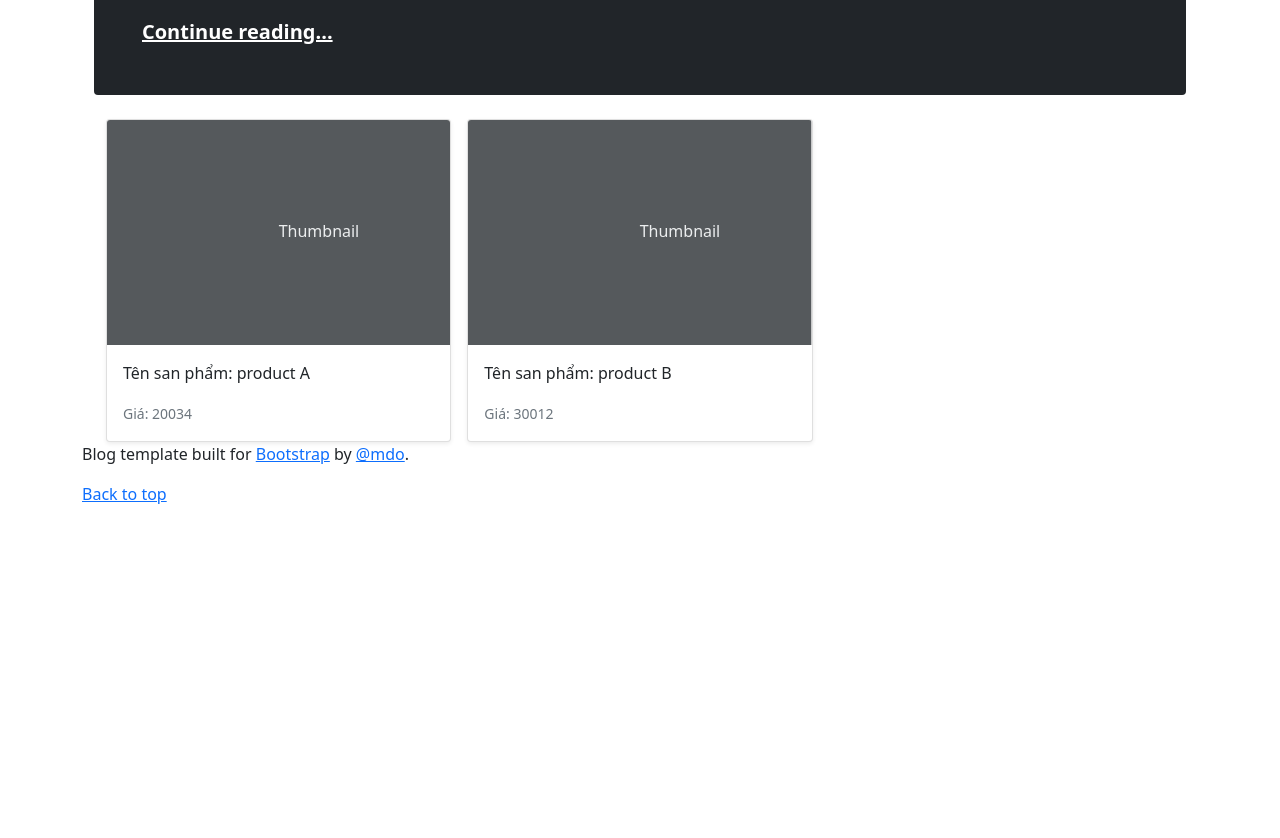
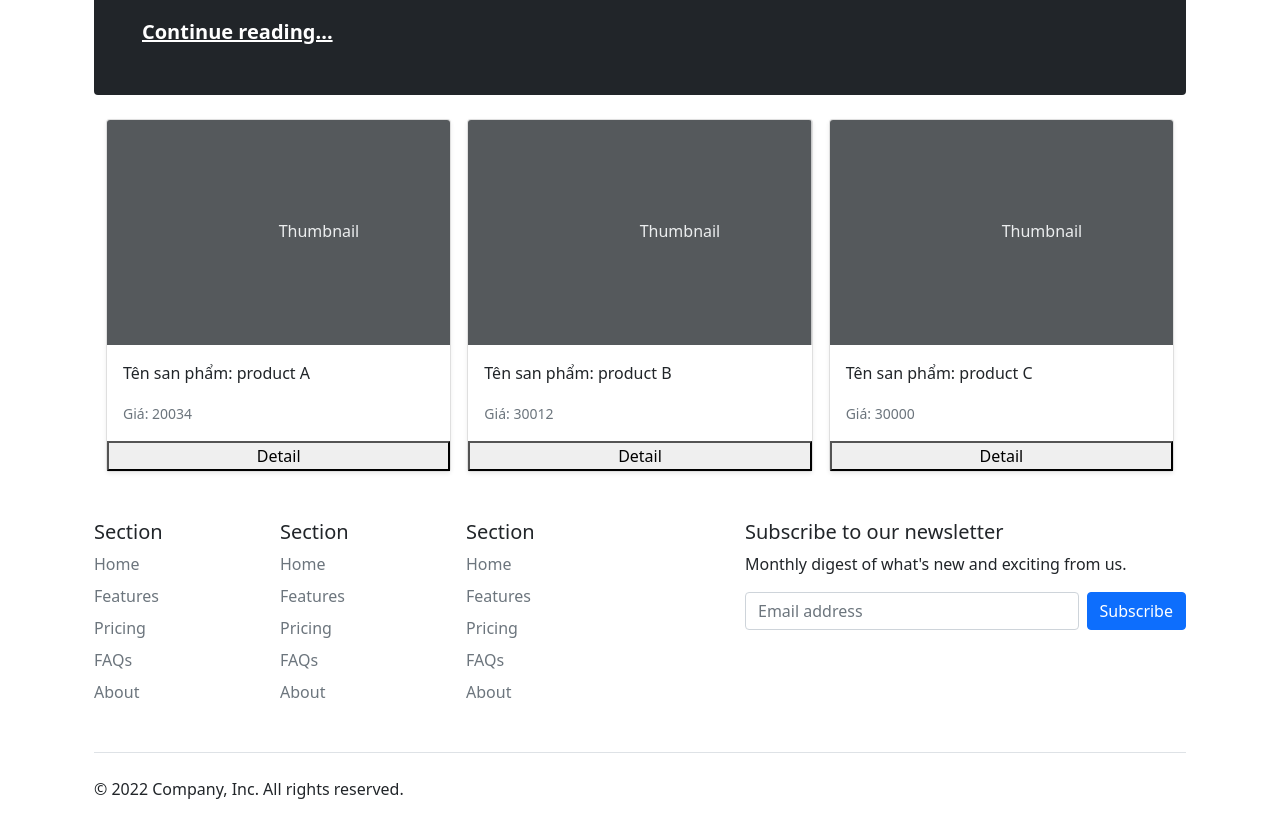
Before and after one commit to nvduy6/angular, an Angular app: page / in a window 1280 px wide. Shown: the part 406-1244 px from the top of the page. Before the commit the page ends 928 px from the top, so only its background shows below. Built offline with nearby package versions, Linux system fonts and the light colour scheme; data requests are answered from the project's data file.

Commit message:
update-product

```diff
--- a/db.json
+++ b/db.json
@@ -11,6 +11,11 @@
       "name": "product B",
       "price": 30012,
       "status": true
+    },
+    {
+      "id": 3,
+      "name": "product C",
+      "price": 30000
     }
   ]
 }
--- a/src/app/app-routing.module.ts
+++ b/src/app/app-routing.module.ts
@@ -4,6 +4,7 @@
 import { HomeComponent } from './components/home/home.component';
 import { ListProductsComponent } from './components/list-products/list-products.component';
 import { ProductAddComponent } from './components/product-add/product-add.component';
+import { ProductDetailComponent } from './components/product-detail/product-detail.component';
 import { ProductUpdateComponent } from './components/product-update/product-update.component';
 import { ProductsComponent } from './components/products/products.component';
 
@@ -15,6 +16,10 @@
       {
         path:'',
      component:ListProductsComponent
+      },
+      {
+        path:'product/:id',
+        component:ProductDetailComponent
       }
     ]
   },
--- a/src/app/components/home/home.component.html
+++ b/src/app/components/home/home.component.html
@@ -51,10 +51,65 @@
     </main>
 
     <footer class="blog-footer">
-        <p>Blog template built for <a href="https://getbootstrap.com/">Bootstrap</a> by <a href="https://twitter.com/mdo">@mdo</a>.</p>
-        <p>
-            <a href="#">Back to top</a>
-        </p>
+        <div class="container">
+            <footer class="py-5">
+                <div class="row">
+                    <div class="col-6 col-md-2 mb-3">
+                        <h5>Section</h5>
+                        <ul class="nav flex-column">
+                            <li class="nav-item mb-2"><a href="#" class="nav-link p-0 text-muted">Home</a></li>
+                            <li class="nav-item mb-2"><a href="#" class="nav-link p-0 text-muted">Features</a></li>
+                            <li class="nav-item mb-2"><a href="#" class="nav-link p-0 text-muted">Pricing</a></li>
+                            <li class="nav-item mb-2"><a href="#" class="nav-link p-0 text-muted">FAQs</a></li>
+                            <li class="nav-item mb-2"><a href="#" class="nav-link p-0 text-muted">About</a></li>
+                        </ul>
+                    </div>
+
+                    <div class="col-6 col-md-2 mb-3">
+                        <h5>Section</h5>
+                        <ul class="nav flex-column">
+                            <li class="nav-item mb-2"><a href="#" class="nav-link p-0 text-muted">Home</a></li>
+                            <li class="nav-item mb-2"><a href="#" class="nav-link p-0 text-muted">Features</a></li>
+                            <li class="nav-item mb-2"><a href="#" class="nav-link p-0 text-muted">Pricing</a></li>
+                            <li class="nav-item mb-2"><a href="#" class="nav-link p-0 text-muted">FAQs</a></li>
+                            <li class="nav-item mb-2"><a href="#" class="nav-link p-0 text-muted">About</a></li>
+                        </ul>
+                    </div>
+
+                    <div class="col-6 col-md-2 mb-3">
+                        <h5>Section</h5>
+                        <ul class="nav flex-column">
+                            <li class="nav-item mb-2"><a href="#" class="nav-link p-0 text-muted">Home</a></li>
+                            <li class="nav-item mb-2"><a href="#" class="nav-link p-0 text-muted">Features</a></li>
+                            <li class="nav-item mb-2"><a href="#" class="nav-link p-0 text-muted">Pricing</a></li>
+                            <li class="nav-item mb-2"><a href="#" class="nav-link p-0 text-muted">FAQs</a></li>
+                            <li class="nav-item mb-2"><a href="#" class="nav-link p-0 text-muted">About</a></li>
+                        </ul>
+                    </div>
+
+                    <div class="col-md-5 offset-md-1 mb-3">
+                        <form>
+                            <h5>Subscribe to our newsletter</h5>
+                            <p>Monthly digest of what's new and exciting from us.</p>
+                            <div class="d-flex flex-column flex-sm-row w-100 gap-2">
+                                <label for="newsletter1" class="visually-hidden">Email address</label>
+                                <input id="newsletter1" type="text" class="form-control" placeholder="Email address">
+                                <button class="btn btn-primary" type="button">Subscribe</button>
+                            </div>
+                        </form>
+                    </div>
+                </div>
+
+                <div class="d-flex flex-column flex-sm-row justify-content-between py-4 my-4 border-top">
+                    <p>© 2022 Company, Inc. All rights reserved.</p>
+                    <ul class="list-unstyled d-flex">
+                        <li class="ms-3"><a class="link-dark" href="#"><svg class="bi" width="24" height="24"><use xlink:href="#twitter"></use></svg></a></li>
+                        <li class="ms-3"><a class="link-dark" href="#"><svg class="bi" width="24" height="24"><use xlink:href="#instagram"></use></svg></a></li>
+                        <li class="ms-3"><a class="link-dark" href="#"><svg class="bi" width="24" height="24"><use xlink:href="#facebook"></use></svg></a></li>
+                    </ul>
+                </div>
+            </footer>
+        </div>
     </footer>
 
 
--- a/src/app/components/list-products/list-products.component.html
+++ b/src/app/components/list-products/list-products.component.html
@@ -6,14 +6,8 @@
             <div class="card-body">
                 <p class="card-text">Tên san phẩm: {{product.name}}</p>
                 <small class="text-muted">Giá: {{product.price}}</small>
-                <!-- <div class="d-flex justify-content-between align-items-center">
-                    <div class="btn-group">
-                        <button type="button" class="btn btn-sm btn-outline-secondary">View</button>
-                        <button type="button" class="btn btn-sm btn-outline-secondary">Edit</button>
-                    </div>
-                    <small class="text-muted">9 mins</small>
-                </div> -->
             </div>
+            <button routerLink="product/{{ product.id }}">Detail</button>
         </div>
     </div>
 </div>
--- a/src/app/components/product-add/product-add.component.html
+++ b/src/app/components/product-add/product-add.component.html
@@ -5,5 +5,5 @@
     <br><br/>
     <input type="number" [(ngModel)]="product.price" placeholder="price" name="price" id="">
     <br><br/>
-    <button class="btn btn-primary" (click)="onSubmit()" type="submit">Add</button>
+    <button class="btn btn-primary" type="submit">Add</button>
 </form>
--- a/src/app/components/product-add/product-add.component.ts
+++ b/src/app/components/product-add/product-add.component.ts
@@ -11,7 +11,13 @@
 })
 export class ProductAddComponent implements OnInit {
   @Output() onAdd = new EventEmitter()
-  product!:Iproduct;
+  product:Iproduct={
+    id:0,
+    name:'',
+    price:0,
+    // status:''
+
+  }
   constructor(
     // private activatedRoute:ActivatedRoute,
     private productService: ProductService,
@@ -22,8 +28,13 @@
 
   }
   onSubmit() {
-    this.productService.addProduct(this.product).subscribe(()=>{
-      this.routes.navigate(['products'])
+    this.productService.addProduct(this.product).subscribe((data)=>{
+      console.log('tThemsan phẩm thành công');
+      setTimeout(()=>{
+        this.routes.navigate(['admin/products'])
+
+      },2000)
+
     })
   }
 }
--- a/src/app/components/product-detail/product-detail.component.html
+++ b/src/app/components/product-detail/product-detail.component.html
@@ -1,4 +1,12 @@
 <p>product-detail works!</p>
-<h2>{{productDetail.name}}</h2>
+<div class="card shadow-sm">
+    <svg class="bd-placeholder-img card-img-top" width="100%" height="225" xmlns="http://www.w3.org/2000/svg" role="img" aria-label="Placeholder: Thumbnail" preserveAspectRatio="xMidYMid slice" focusable="false"><title>Placeholder</title><rect width="100%" height="100%" fill="#55595c"></rect><text x="50%" y="50%" fill="#eceeef" dy=".3em">Thumbnail</text></svg>
 
-<br>Gia: {{productDetail.price}}
+    <div class="card-body">
+        <p class="card-text">Tên san phẩm:{{productDetail.name}}</p>
+        <small class="text-muted">Giá: {{productDetail.price}}</small>
+
+
+    </div>
+    <button>Thêm vào giỏ hàng</button>
+</div>
--- a/src/app/components/products/products.component.html
+++ b/src/app/components/products/products.component.html
@@ -4,7 +4,7 @@
             <th scope="col">#</th>
             <th scope="col">Name</th>
             <th scope="col">Price</th>
-            <th scope="col">Handle</th>
+            <th scope="col">Handler</th>
         </tr>
     </thead>
     <tbody>
@@ -14,10 +14,10 @@
             <td>{{ product.price }}</td>
             <td>
                 <!-- <button class="btn btn-info">Info</button> -->
-                <button routerLink="admin/product/{{ product.id }}">Detail</button>
+                <!-- <button routerLink="admin/product/{{ product.id }}">Detail</button> -->
                 <button class="btn btn-primary" (click)="onRemoveItem(product.id)">Remove</button>
                 <!-- <button routerLink="products/edit/{{product.id}}" class=" btn btn-primary  ">Update</button> -->
-                <a href="admin/products/edit/{{product.id}}">update</a>
+                <button class="btn btn-info"><a href="admin/products/edit/{{product.id}}">update</a></button>
             </td>
 
         </tr>
--- a/src/app/components/products/products.component.ts
+++ b/src/app/components/products/products.component.ts
@@ -22,10 +22,14 @@
     })
   }
   onRemoveItem(id:number){
-    // call Api xoa
-    this.productService.removeProduct(id).subscribe(()=>{
-      // render
-      this.productList=this.productList.filter(item =>item.id!==id);
-    })
+    const confirm = window.confirm("Bạn có muốn xóa ko?");
+    if(confirm){
+// call Api xoa
+this.productService.removeProduct(id).subscribe(()=>{
+  // render
+  this.productList=this.productList.filter(item =>item.id!==id);
+})
+    }
+
   }
 }
--- a/src/app/models/Product.ts
+++ b/src/app/models/Product.ts
@@ -2,5 +2,5 @@
     id: number,
     name: string,
     price: number,
-    status: boolean
+    // status: boolean
 }
```
